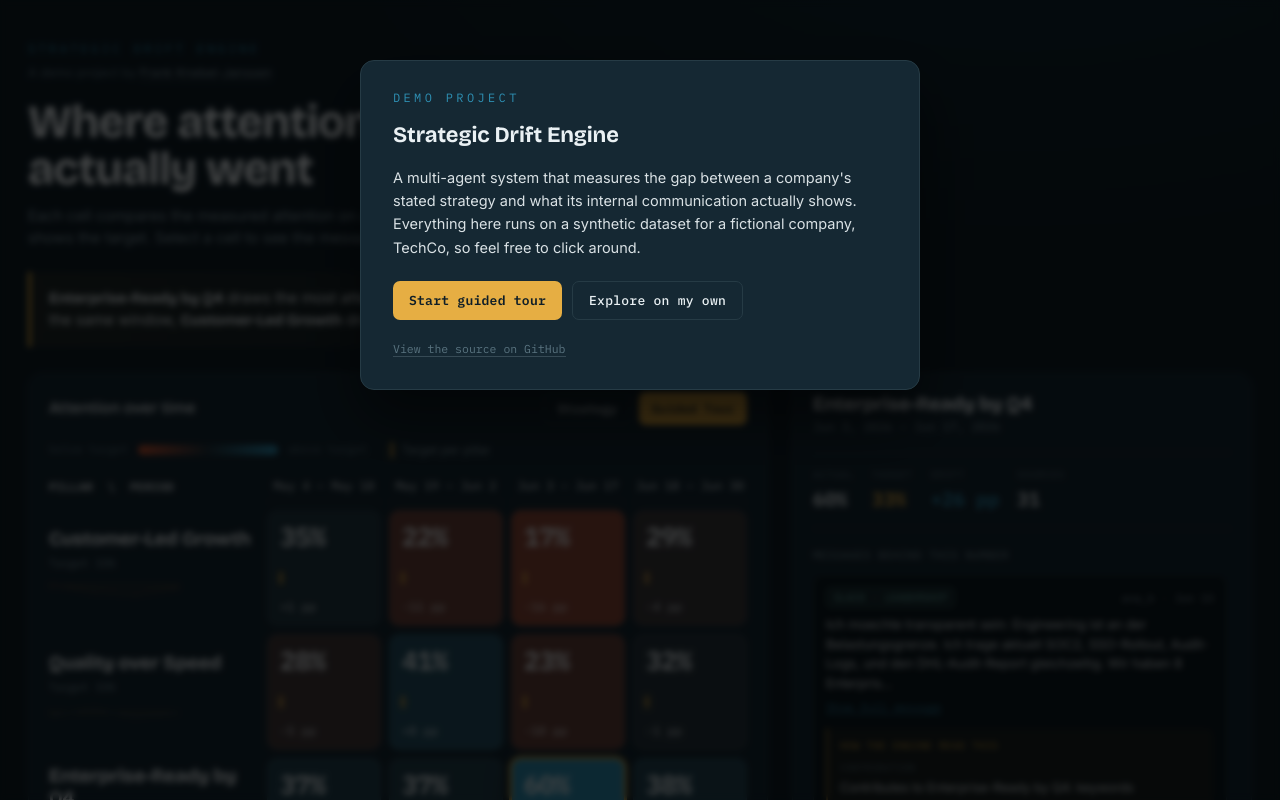
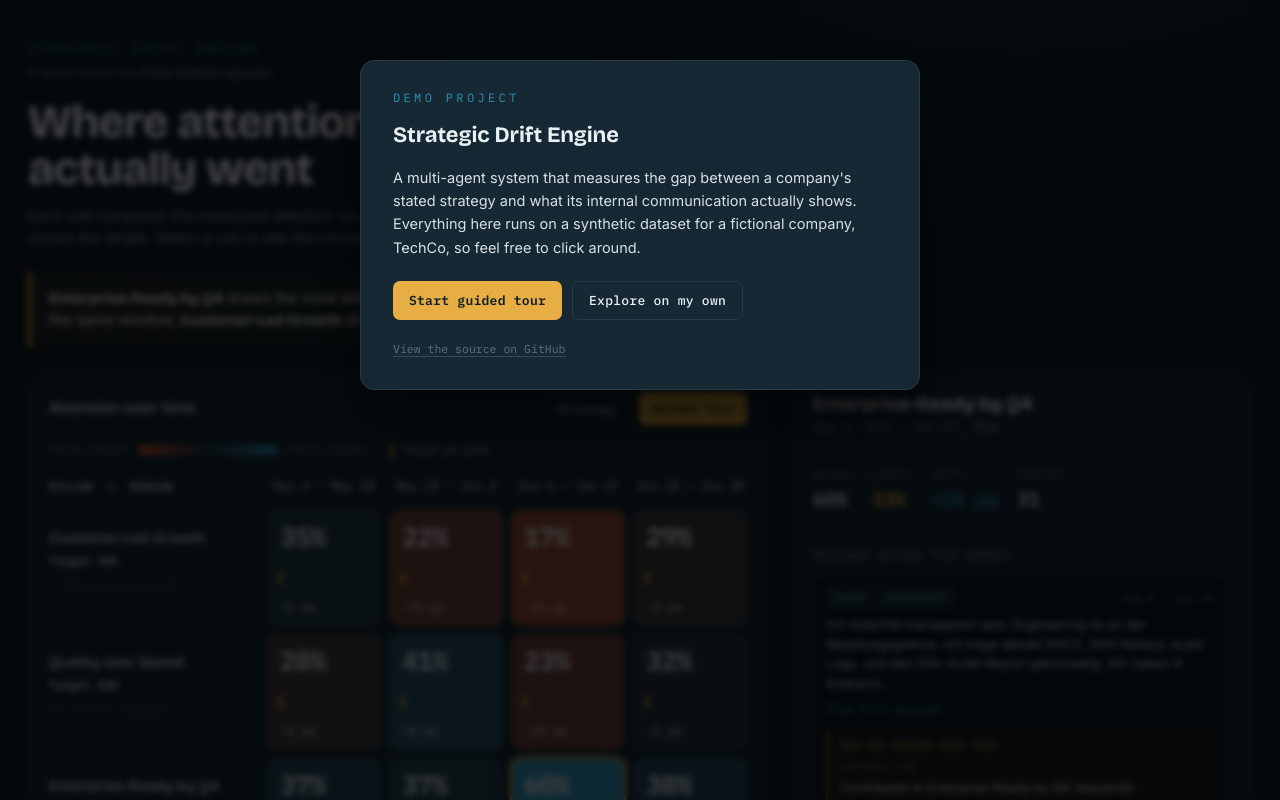
Before and after one commit to frankknebeljanssen-create/strategic-drift-engine, a plain HTML site: page docs/index.html in a window 1280 px wide. Shown: the top 800 px of the page. Drawn offline with nearby package versions, Linux system fonts and the light colour scheme.

Commit message:
style(frontend): Target-Label statt Saeulen-Titel hervorgehoben
Co-Authored-By: Claude Sonnet 5 <noreply@anthropic.com>

```diff
--- a/docs/index.html
+++ b/docs/index.html
@@ -119,9 +119,9 @@ h1{font-family:var(--disp); font-weight:700; font-size:clamp(28px,4.4vw,46px);
 .whead .wspan{color:var(--ink)}
 .row{display:grid; gap:8px; align-items:stretch}
 .rlabel{display:flex; flex-direction:column; justify-content:center; padding-right:8px}
-.rlabel .rtitle{font-family:var(--disp); font-weight:700; font-size:19px; line-height:1.18;
-  color:var(--ink); letter-spacing:-.005em}
-.rlabel .rsoll{font-family:var(--mono); font-size:11px; color:var(--muted); margin-top:4px}
+.rlabel .rtitle{font-family:var(--disp); font-weight:500; font-size:15px; line-height:1.15;
+  color:var(--ink)}
+.rlabel .rsoll{font-family:var(--mono); font-size:11.5px; font-weight:600; color:var(--ink); margin-top:5px}
 .rlabel .spark{margin-top:8px}
 
 .cell{position:relative; border:1px solid rgba(255,255,255,.06); border-radius:10px;
```
Also changed, not shown: 1 other file.
